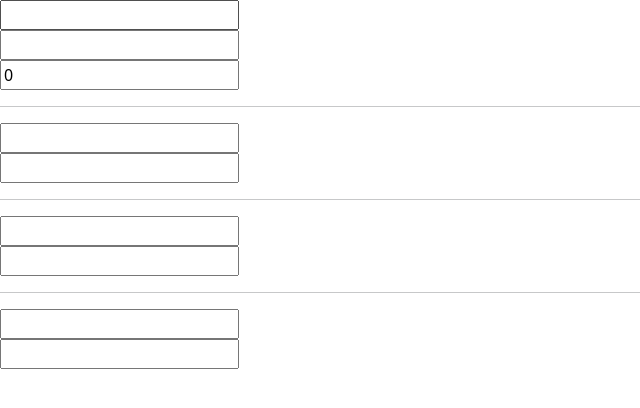
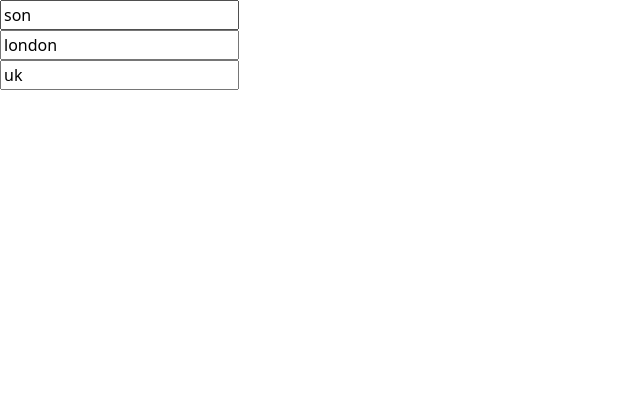
Before and after one commit to sebaek/react-20250630, a React (Vite) app: page / in a window 1280 px wide. Shown: the top 408 px of the page, without its empty margins (0-640 px from the left). Built offline with nearby package versions, Linux system fonts and the light colour scheme.

Commit message:
객체내의 또 다른 객체가 있다면 깊은 복사를 해야함

```diff
--- /dev/null
+++ b/src/App31.jsx
@@ -0,0 +1,57 @@
+import React, { useState } from "react";
+
+function MyComp1() {
+  const [person, setPerson] = useState({
+    name: "son",
+    address: {
+      city: "london",
+      country: "uk",
+    },
+  });
+
+  function handleNameChange(e) {
+    setPerson({ ...person, name: e.target.value });
+  }
+
+  function handleCityChange(e) {
+    // const newPerson = { ...person }; // 좋은 코드 아님
+    const newPerson = structuredClone(person); // 이렇게 써야 함 (깊은 복사 해야함)
+    newPerson.address.city = e.target.value;
+    console.log(newPerson);
+    setPerson(newPerson);
+  }
+
+  return (
+    <div>
+      <div>
+        <input
+          type="text"
+          placeholder="이름"
+          value={person.name}
+          onChange={handleNameChange}
+        />
+      </div>
+      <div>
+        <input
+          type="text"
+          placeholder="도시"
+          value={person.address.city}
+          onChange={handleCityChange}
+        />
+      </div>
+      <div>
+        <input type="text" placeholder="국가" value={person.address.country} />
+      </div>
+    </div>
+  );
+}
+
+function App31(props) {
+  return (
+    <div>
+      <MyComp1 />
+    </div>
+  );
+}
+
+export default App31;
--- a/src/main.jsx
+++ b/src/main.jsx
@@ -1,10 +1,10 @@
 import { StrictMode } from "react";
 import { createRoot } from "react-dom/client";
 import "bootstrap/dist/css/bootstrap.min.css";
-import App30 from "./App30.jsx";
+import App31 from "./App31.jsx";
 
 createRoot(document.getElementById("root")).render(
   <StrictMode>
-    <App30 />
+    <App31 />
   </StrictMode>,
 );
```
